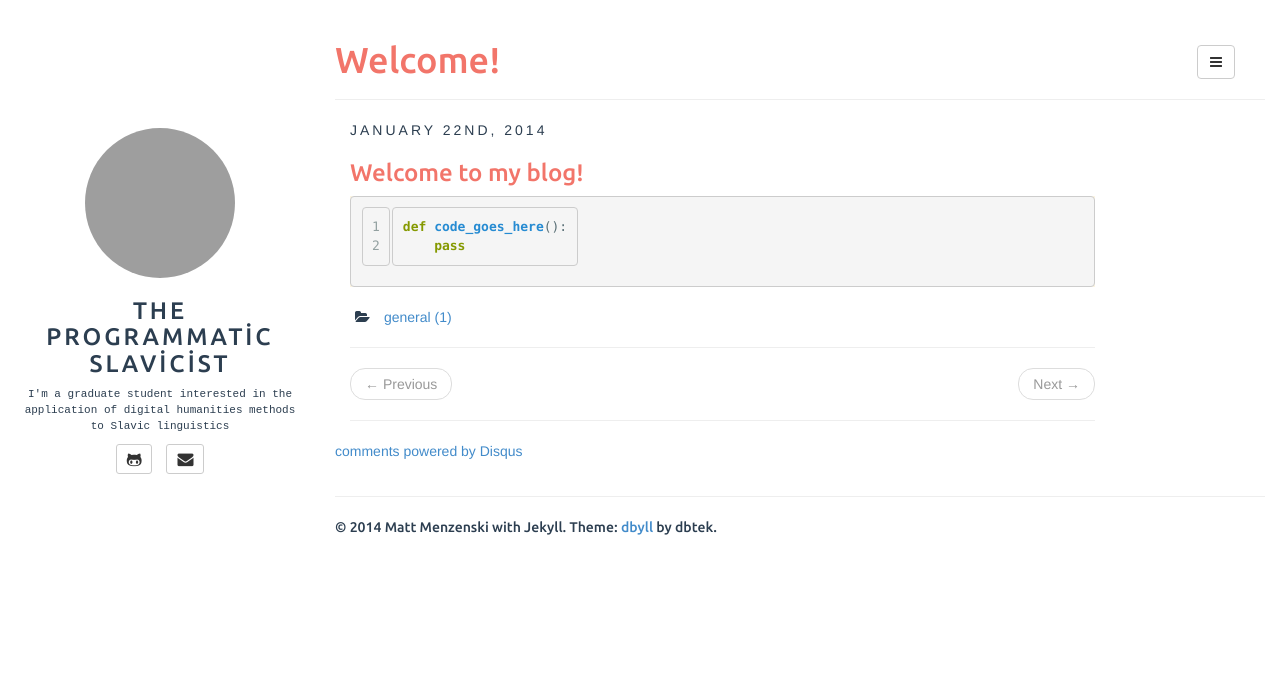
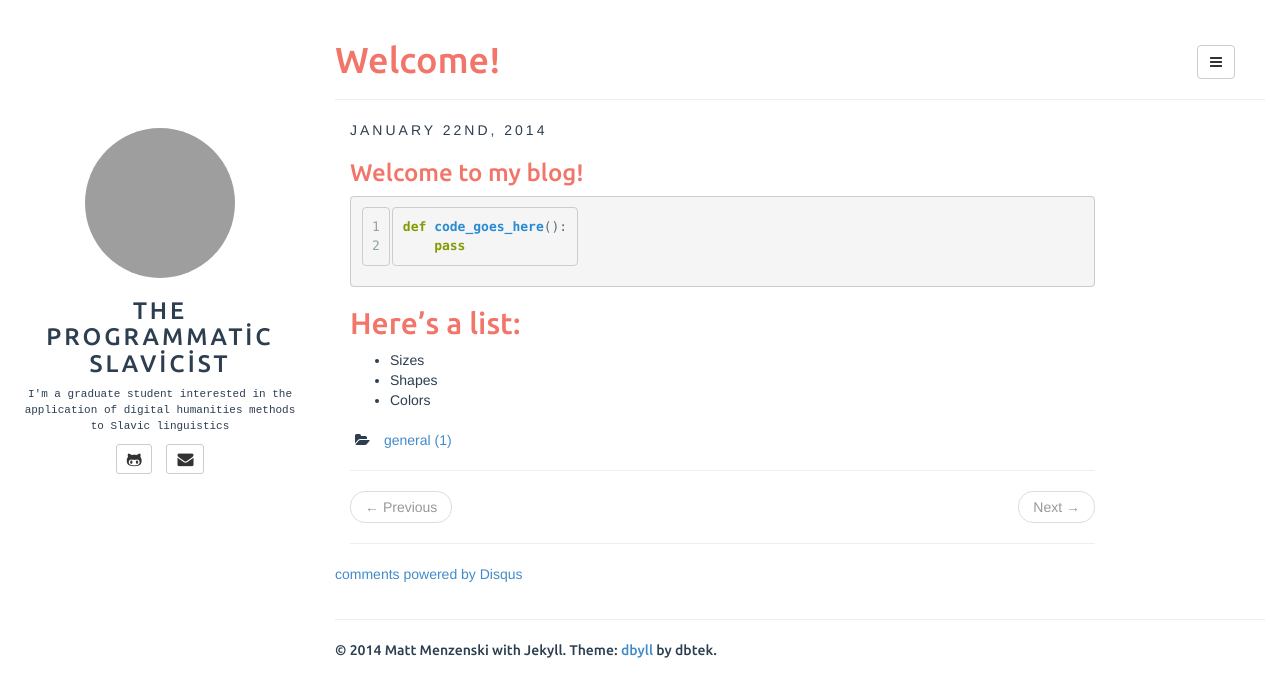
Before and after one commit to menzenski/menzenski.github.io, a Jekyll site: the page built from _posts/2014-01-22-welcome.md, in a window 1280 px wide. Shown: the top 697 px of the page. Built offline with Jekyll 4.4.1, drawn with Linux system fonts in a browser that asks for light colours; comment, search, counter and statistics services are not loaded; grey boxes are pictures that could not be loaded.

Commit message:
more markdown testing

```diff
--- a/_posts/2014-01-22-welcome.md
+++ b/_posts/2014-01-22-welcome.md
@@ -14,5 +14,11 @@ def code_goes_here():
     pass
 {% endhighlight %}
 
+## Here's a list:
+
+* Sizes
+* Shapes
+* Colors
+
 
 <a href="POST_URL#disqus_thread"></a>
```
